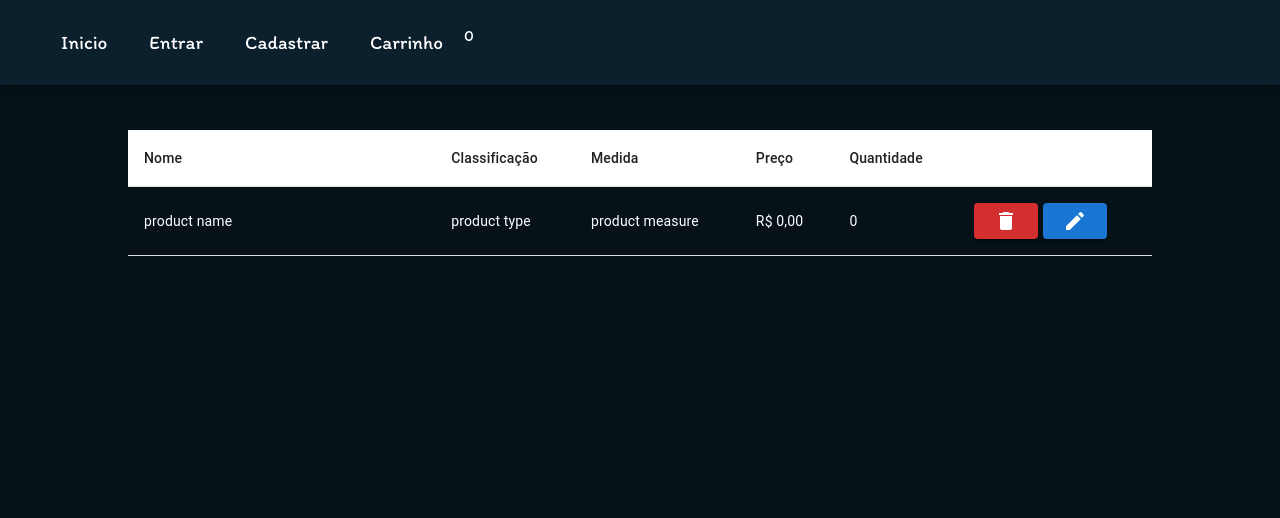
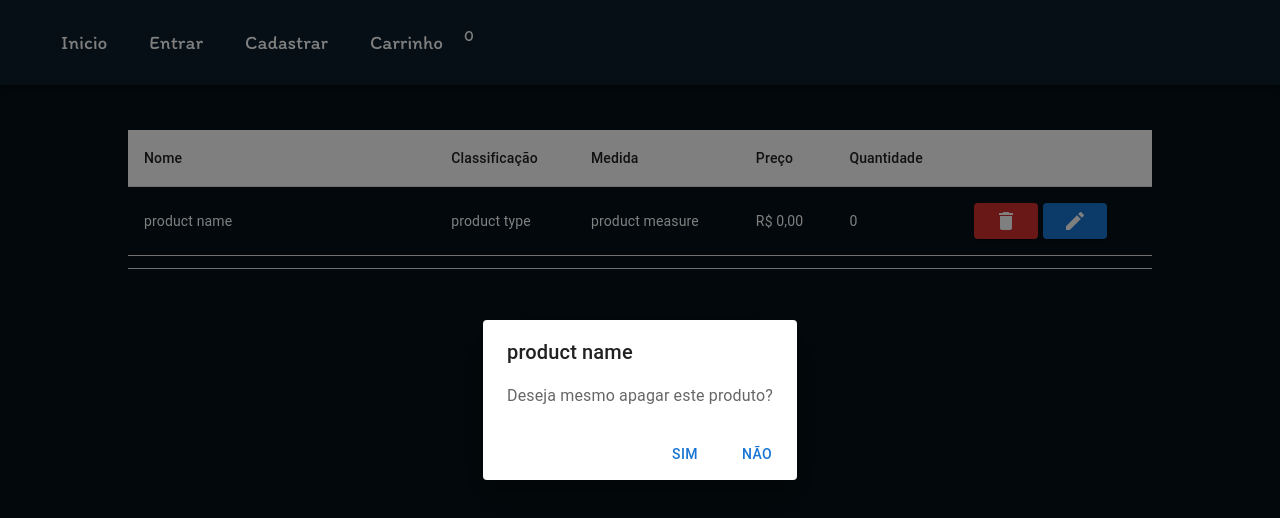
Before and after one commit to Vinicius377/desafio-frexco-frontend, a React (Create React App) app: page /stock in a window 1280 px wide. Both pictures are taken after a click on the button 1005 px from the left and 221 px from the top of the page. Shown: the top 518 px of the page. Built offline with nearby package versions, Linux system fonts and the light colour scheme; no server answers.

Commit message:
add delete button and dialog confirm

```diff
--- /dev/null
+++ b/src/components/delete-button/index.tsx
@@ -0,0 +1,75 @@
+import {
+  Button,
+  Dialog,
+  DialogActions,
+  DialogContent,
+  DialogContentText,
+  DialogTitle,
+} from '@mui/material'
+import { useContext, useState } from 'react'
+import { toast } from 'react-toastify'
+import DeleteIcon from '@mui/icons-material/Delete'
+
+import { ContextProduct } from '../../context/product-context'
+import api from '../../services/api'
+
+interface Props {
+  id: string
+  name: string
+}
+
+export default function DeleteButton({ id, name }: Props) {
+  const [open, setOpen] = useState(false)
+  const { products, setProduct } = useContext(ContextProduct)
+
+  const onDelete = () => {
+    if (!setProduct) return
+    api
+      .delete('/product', { data: { id } })
+      .then(() => {
+        const newProductList = products.filter(product => product.id !== id)
+        setProduct(newProductList)
+        toast.warning('Produto deletado!')
+      })
+      .catch(e => {
+        throw new Error(e)
+      })
+  }
+
+  const handleClickOpen = () => {
+    setOpen(true)
+  }
+
+  const handleClose = (response?: boolean) => {
+    if (response) {
+      onDelete()
+    }
+    setOpen(false)
+  }
+
+  return (
+    <div>
+      <Button variant="contained" color="error" onClick={handleClickOpen}>
+        <DeleteIcon />
+      </Button>
+      <Dialog
+        open={open}
+        aria-labelledby="alert-dialog-title"
+        aria-describedby="alert-dialog-description"
+      >
+        <DialogTitle id="alert-dialog-title">{name}</DialogTitle>
+        <DialogContent>
+          <DialogContentText id="alert-dialog-description">
+            Deseja mesmo apagar este produto?
+          </DialogContentText>
+        </DialogContent>
+        <DialogActions>
+          <Button onClick={() => handleClose(true)}>Sim</Button>
+          <Button onClick={() => handleClose(false)} autoFocus>
+            Não
+          </Button>
+        </DialogActions>
+      </Dialog>
+    </div>
+  )
+}
--- a/src/components/edit-form/index.tsx
+++ b/src/components/edit-form/index.tsx
@@ -20,7 +20,7 @@ function EditForm({ product }: Props) {
       .then(() => {
         const newProductList = [...products]
         const indexById = products.findIndex(item => item.id === product.id)
-        if (indexById) return
+        if (!indexById) return
         newProductList[indexById] = { ...products[indexById], ...data }
         setProduct(newProductList)
       })
--- a/src/components/item-stock/index.tsx
+++ b/src/components/item-stock/index.tsx
@@ -1,39 +1,21 @@
-import { TableRow, TableCell, Button } from '@mui/material'
-import DeleteIcon from '@mui/icons-material/Delete'
+import { TableRow, TableCell, Button, Collapse } from '@mui/material'
 import EditIcon from '@mui/icons-material/Edit'
+import { useState } from 'react'
 
 import EditForm from '../edit-form'
+import DeleteButton from '../delete-button'
 
 import Product from '../../types/product.t'
 import formatReal from '../../utils/formatReal'
-import api from '../../services/api'
-import { useContext, useState } from 'react'
-import { ContextProduct } from '../../context/product-context'
-import { toast } from 'react-toastify'
 
 interface Props {
   data: Product
 }
 function ItemStock({ data }: Props) {
-  const { setProduct, products } = useContext(ContextProduct)
-  const [collapse, setCollapse] = useState(true)
+  const [collapsed, setCollapsed] = useState(true)
 
   const onEdit = () => {
-    setCollapse(!collapse)
-  }
-
-  const onDelete = (id: string) => {
-    if (!setProduct) return
-    api
-      .delete('/product', { data: { id } })
-      .then(() => {
-        const newProductList = products.filter(product => product.id !== id)
-        setProduct(newProductList)
-        toast.warning('Produto deletado!')
-      })
-      .catch(e => {
-        throw new Error(e)
-      })
+    setCollapsed(!collapsed)
   }
 
   return (
@@ -46,26 +28,21 @@ function ItemStock({ data }: Props) {
         <TableCell sx={{ color: 'white' }}>{data.count}</TableCell>
         <TableCell>
           <div style={{ display: 'flex', gap: 5 }}>
-            <Button
-              variant="contained"
-              color="error"
-              onClick={() => onDelete(data.id)}
-            >
-              <DeleteIcon />
-            </Button>
+            <DeleteButton id={data.id} name={data.name} />
+
             <Button variant="contained" color="primary" onClick={onEdit}>
               <EditIcon />
             </Button>
           </div>
         </TableCell>
       </TableRow>
-      {!collapse && (
-        <TableRow>
-          <TableCell size="small" colSpan={6}>
+      <TableRow>
+        <TableCell size="small" colSpan={6}>
+          <Collapse in={!collapsed}>
             <EditForm product={data} />
-          </TableCell>
-        </TableRow>
-      )}
+          </Collapse>
+        </TableCell>
+      </TableRow>
     </>
   )
 }
--- a/src/pages/Signin/index.tsx
+++ b/src/pages/Signin/index.tsx
@@ -36,7 +36,7 @@ function Signin() {
         reset()
       })
       .catch(e => {
-        toast.error('Houve um erro')
+        toast.error(e.response.data.message)
         console.log(e)
       })
   })
```
